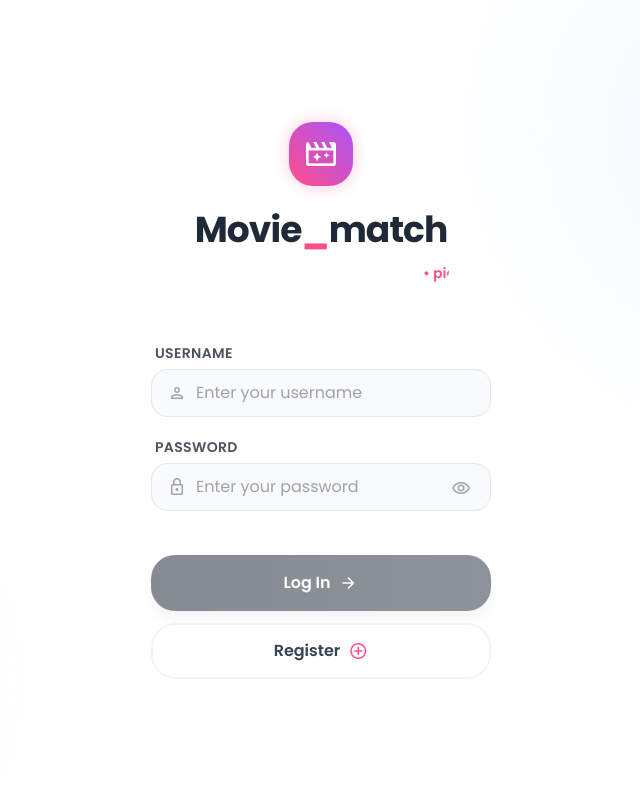
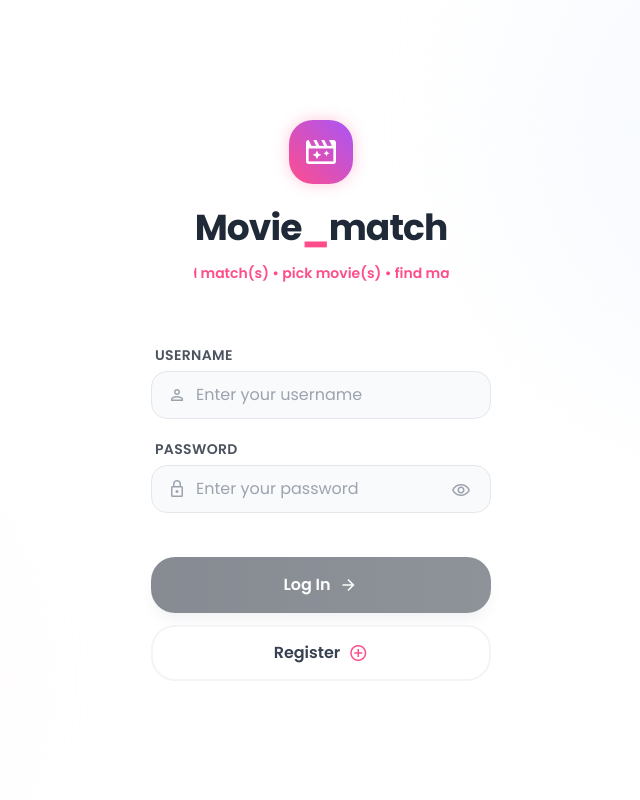
Before and after one commit to Apratimmm/movie_match, a Django app: page / in a window 1280 px wide. Shown: the whole page, without its empty margins (319-959 px from the left). Run offline with Django 5.2, Linux system fonts and the light colour scheme; parts of the project's set-up code (start-up, migrations or seed data) failed here and were passed over; some libraries are stand-ins or nearby versions.

Commit message:
marquee change

```diff
--- a/templates/login.html
+++ b/templates/login.html
@@ -48,6 +48,27 @@
             -webkit-font-smoothing: antialiased;
             -moz-osx-font-smoothing: grayscale;
         }
+
+        @keyframes marquee-scroll {
+            0% {
+                transform: translateX(0);
+            }
+
+            100% {
+                transform: translateX(-50%);
+            }
+        }
+
+        .marquee-container {
+            overflow: hidden;
+            width: 100%;
+        }
+
+        .marquee-content {
+            display: inline-flex;
+            white-space: nowrap;
+            animation: marquee-scroll 12s linear infinite;
+        }
     </style>
 </head>
 
@@ -70,11 +91,11 @@
                 Movie<span class="text-primary">_</span>match
             </h1>
             <div class="flex justify-center w-full">
-                <div class="w-3/4 rounded-full overflow-hidden">
-                    <marquee behavior="scroll" direction="left" class="text-primary font-semibold text-sm block" style="margin-top:5px;">
-                        • pick movie(s) • find match(s) • pick movie(s) • find match(s) • pick movie(s) • find match(s)
-                        •
-                    </marquee>
+                <div class="w-3/4 rounded-full overflow-hidden marquee-container" style="margin-top:5px;">
+                    <div class="marquee-content text-primary font-semibold text-sm">
+                        <span>• pick movie(s) • find match(s) • pick movie(s) • find match(s) • pick movie(s) • find match(s)&nbsp;</span>
+                        <span>• pick movie(s) • find match(s) • pick movie(s) • find match(s) • pick movie(s) • find match(s)&nbsp;</span>
+                    </div>
                 </div>
             </div>
         </div>
```
